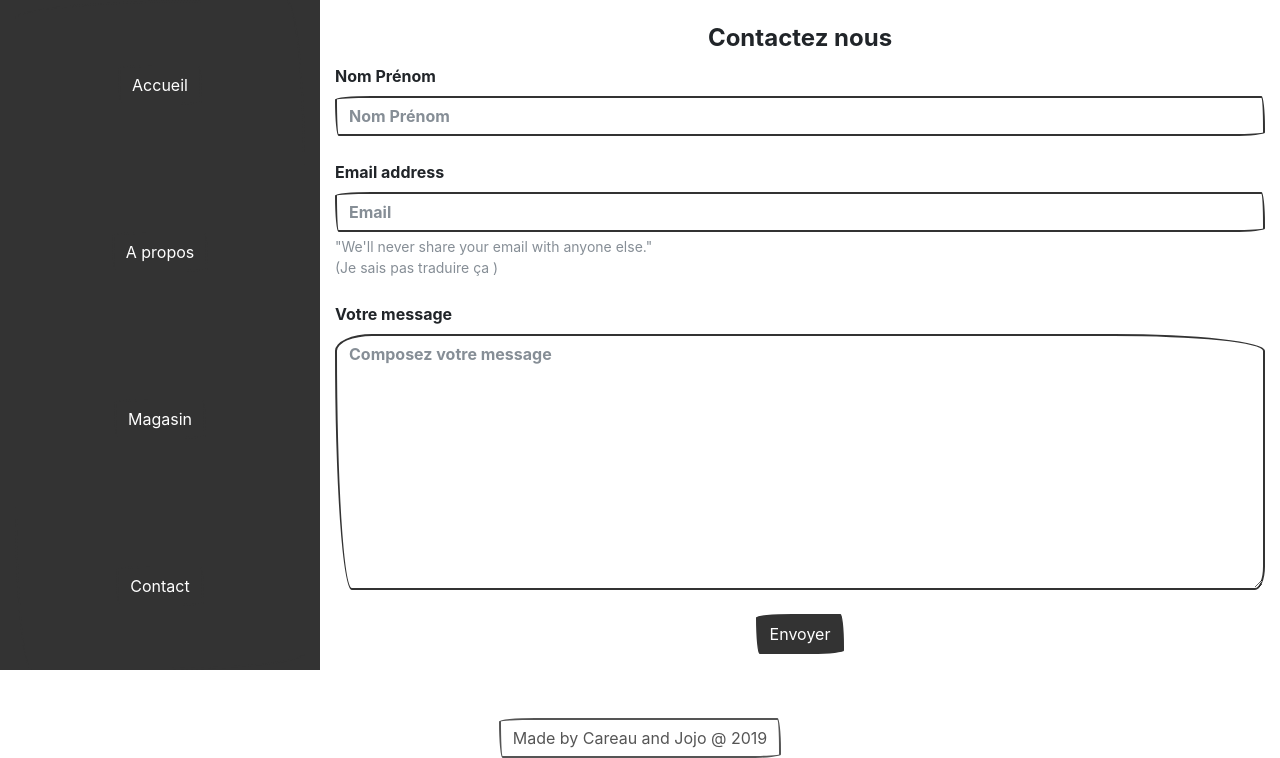
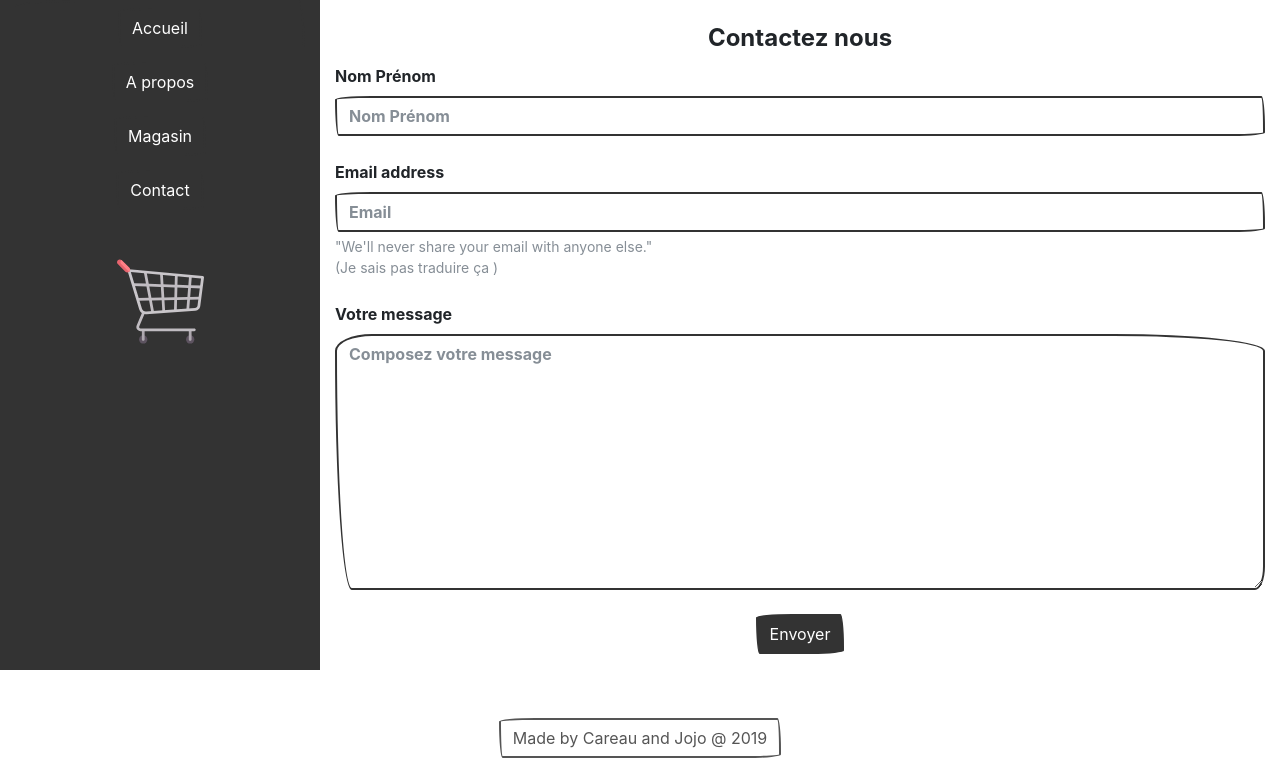
Before and after one commit to caroline-ctrl/Projet-PHP-e-commerce, a PHP site: page /contact.php in a window 1280 px wide. Shown: the part 200-958 px from the top of the page. Run offline with PHP 8.4, Linux system fonts and the light colour scheme; some libraries are stand-ins or nearby versions; some web fonts are replaced.

Commit message:
icon panier

```diff
--- a/index.php
+++ b/index.php
@@ -1,4 +1,5 @@
-<?php include('inc/header.php') ?>
+<?php
+/* include('vue/header.php') ?>
 <!-- row et col-3 dans le header -->
 
 <div class="col-9 jumbotron">
@@ -26,7 +27,7 @@ try {
   echo $e->getMessage();
   die();
 }
-
+*/
 
 include('vue/header.php') ?>
 
--- a/vue/header.php
+++ b/vue/header.php
@@ -21,9 +21,12 @@
       </div>
     </div>
     <div id="corps" class="row">
-      <div id="sidebar" class="col-3 btn-group-vertical bg-primary" data-toggle="buttons">
-        <button type="button" class="btn btn-primary"><a class="btn btn-primary" href="index.php">Accueil</a></button>
-        <button type="button" class="btn btn-primary"><a class="btn btn-primary" href="propos.php">A propos</a></button>
-        <button type="button" class="btn btn-primary"><a class="btn btn-primary" href="magasin.php">Magasin</a></button>
-        <button type="button" class="btn btn-primary"><a class="btn btn-primary" href="contact.php">Contact</a></button>
+      <div id="sidebar" class="col-3 bg-primary">
+        <div class="btn-group-vertical" data-toggle="buttons">
+          <button type="button" class="btn btn-primary"><a class="btn btn-primary" href="index.php">Accueil</a></button>
+          <button type="button" class="btn btn-primary"><a class="btn btn-primary" href="propos.php">A propos</a></button>
+          <button type="button" class="btn btn-primary"><a class="btn btn-primary" href="magasin.php">Magasin</a></button>
+          <button type="button" class="btn btn-primary"><a class="btn btn-primary" href="contact.php">Contact</a></button>
+          <a href="panier.php" style="text-align: center; margin-top:40px"><img width="30%" src="./images/shopping-cart.svg"></a>
+        </div>
       </div>
```
Also changed, not shown: images/shopping-cart.svg (added), panier.php (added).
